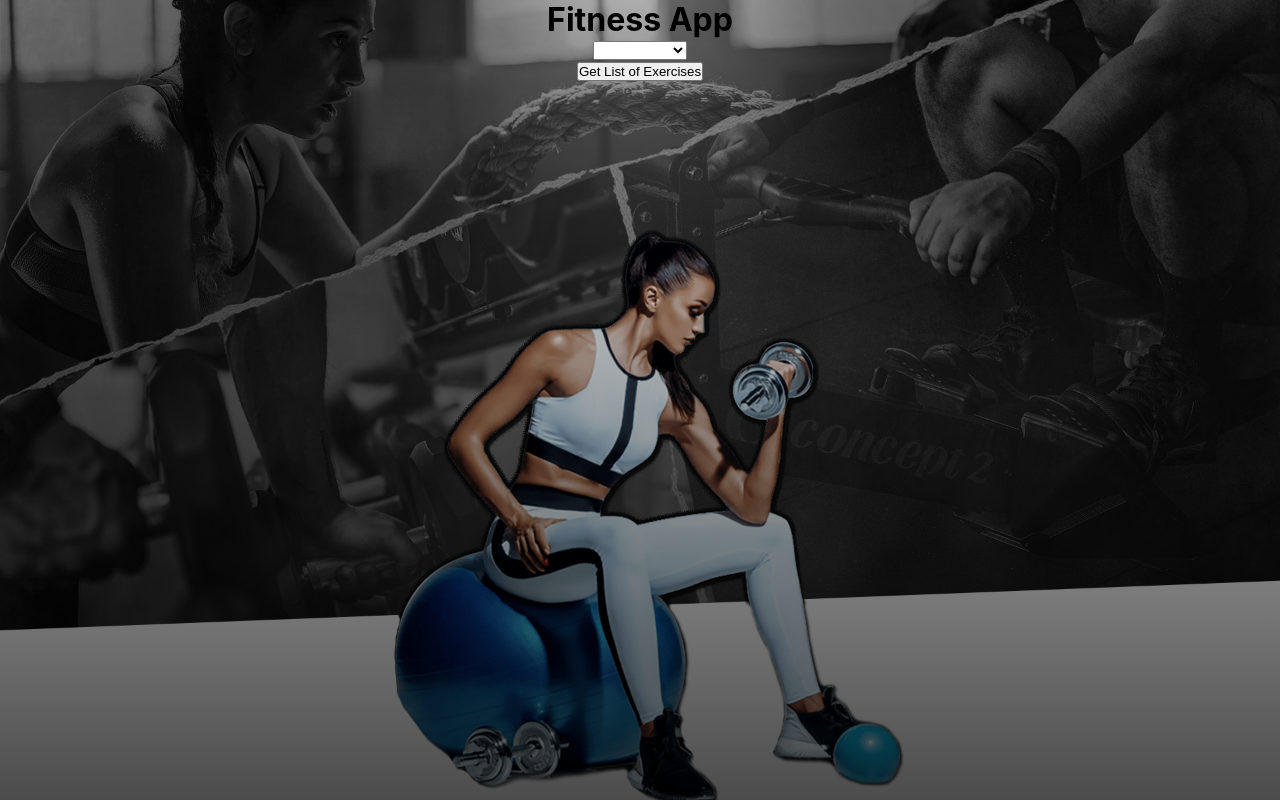
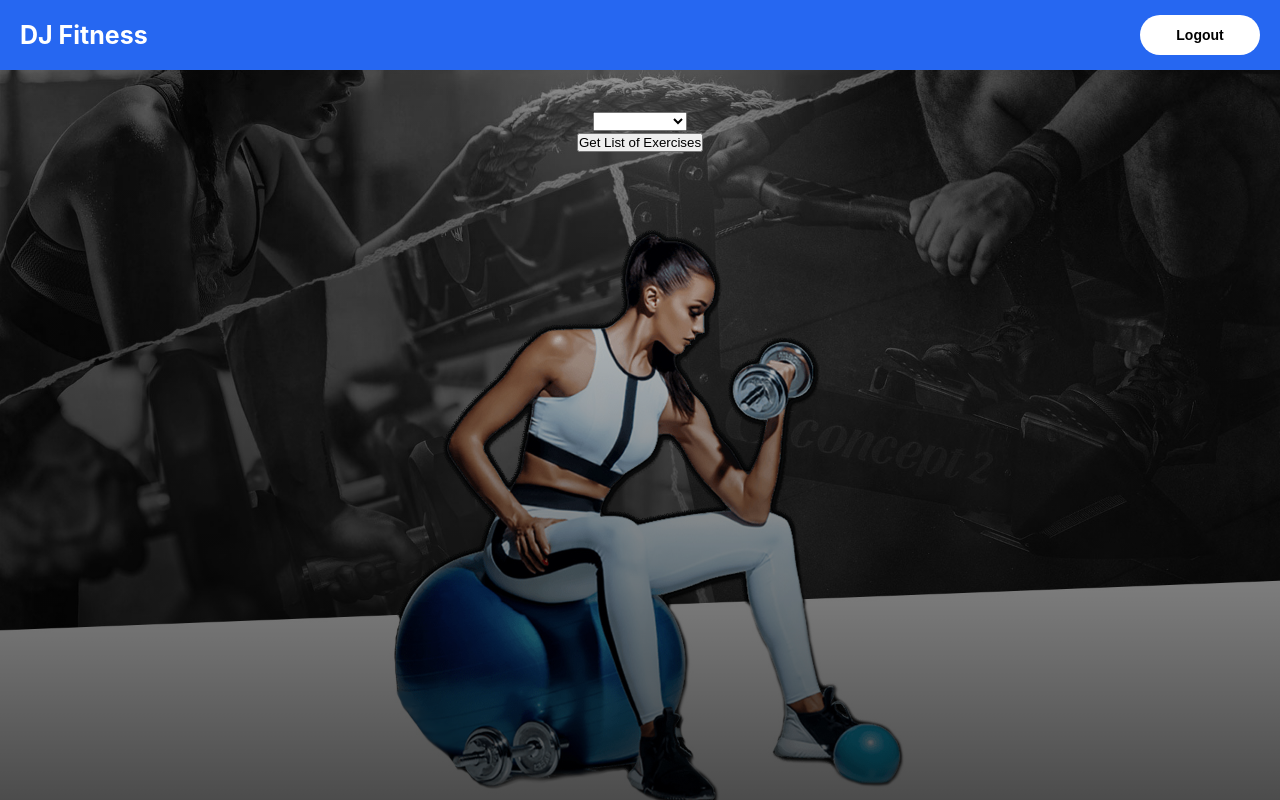
Before and after one commit to dariancmagee/capstone, a React (Create React App) app in the folder client/: page / in a window 1280 px wide. Built offline with nearby package versions, Linux system fonts and the light colour scheme; sample sign-in values are in the browser's storage.

Commit message:
Logout Button Added

```diff
--- a/client/src/components/Main/index.jsx
+++ b/client/src/components/Main/index.jsx
@@ -1,27 +1,16 @@
-// import styles from "./styles.module.css";
+import styles from "./styles.module.css";
+import React, {useState} from 'react';
 
-// const Main = () => {
-// 	const handleLogout = () => {
-// 		localStorage.removeItem("token");
-// 		window.location.reload();
-// 	};
 
-// 	return (
-// 		<div className={styles.main_container}>
-// 			<nav className={styles.navbar}>
-// 				<h1>DC Fitness</h1>
-// 				<button className={styles.white_btn} onClick={handleLogout}>
-// 					Logout
-// 				</button>
-// 			</nav>
-// 		</div>
-// 	);
-// };
+const exerciseKey = 'c4f1ecc02bmsh0c475a9f65f03e4p12e506jsncd38e84e3ffd';
 
-// export default Main;
+const handleLogout = () => {
+  localStorage.removeItem("token");
+  window.location.reload();
+};
 
-import React, {useState} from 'react';
-const exerciseKey = 'c4f1ecc02bmsh0c475a9f65f03e4p12e506jsncd38e84e3ffd';
+
+
 function Home() {
   const [bodyPart, setBodyPart] = useState("");
   const changeBodyPart = (newBodyPart) => {
@@ -45,7 +34,14 @@ function Home() {
   }
   return (
     <div className="App">
-        <h1>Fitness App</h1>
+      <nav className={styles.navbar}>
+        <h1>DJ Fitness</h1>
+				<button className={styles.white_btn} onClick={handleLogout}>
+					Logout
+				</button>
+			</nav>
+      <br />
+      <br />
           <form className="controls">
             <select
               onChange={(event) => changeBodyPart(event.target.value)}
@@ -67,5 +63,10 @@ function Home() {
 		 <button onClick={getExerciseData}>Get List of Exercises</button>
     </div>
   );
-}
+
+
+
+
+};
+
 export default Home;
```
